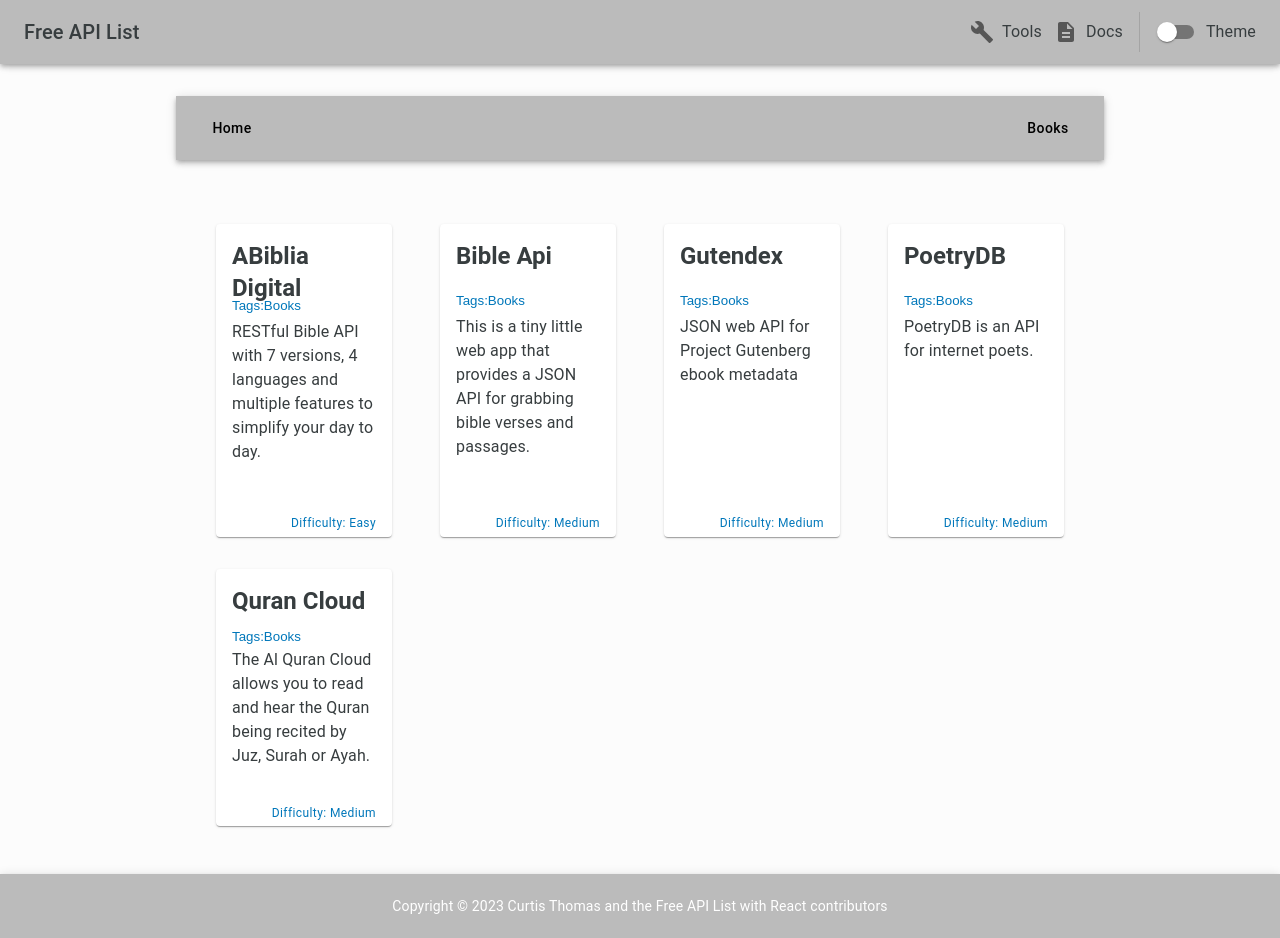
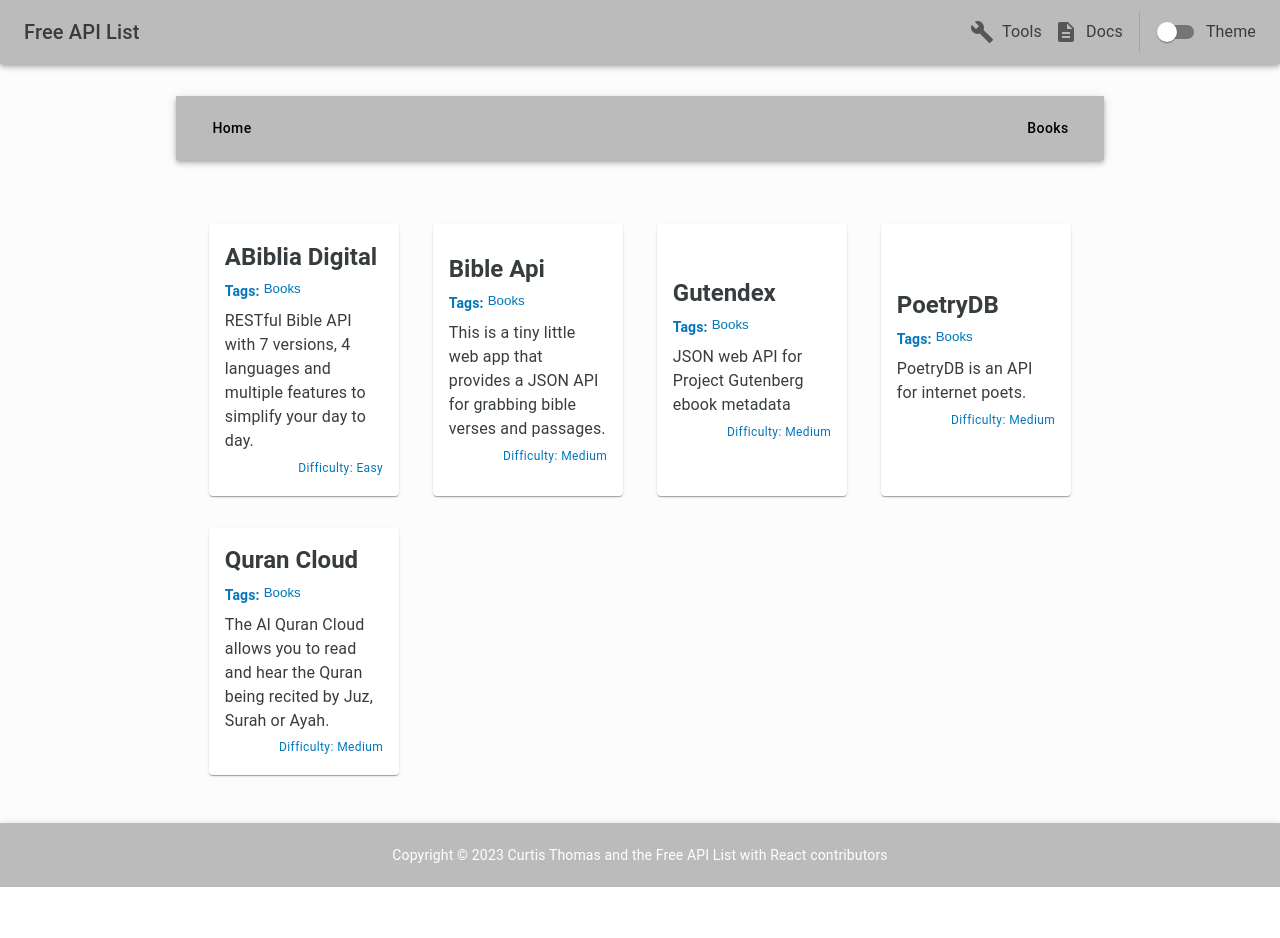
Before and after one commit to Curtis-Thomas/free-api-list-with-react, a React (Create React App) app: page /BooksDash in a window 1280 px wide. After the commit the page ends 887 px from the top, so only its background shows below. Built offline with nearby package versions, Linux system fonts and the light colour scheme.

Commit message:
CardRouting component  overlaps fixed

```diff
--- a/src/components/CardRouting.js
+++ b/src/components/CardRouting.js
@@ -31,7 +31,7 @@ const CardRouting = ({
       <Card
         sx={{
           p: 2,
-          m: 1,
+          m: 0.10,
           display: "flex",
           flexDirection: "column",
           justifyContent: "center",
@@ -42,7 +42,10 @@ const CardRouting = ({
         <Typography
           variant="h5"
           gutterBottom
-          sx={{ fontWeight: "bold", height: "17.5%" }}
+          sx={{
+            fontWeight: "bold",
+            minHeight: "2rem", // Adjusted to allow for variable title height
+          }}
         >
           {cardName}
         </Typography>
@@ -52,18 +55,19 @@ const CardRouting = ({
             flexWrap: "wrap",
             gap: 0.5,
             mb: 1,
-            height: "5%",
           }}
         >
-          Tags:
+          <Typography variant="body2" sx={{ fontWeight: "bold" }}>
+            Tags:
+          </Typography>
           {tags}
         </Box>
-        <Typography variant="body1" gutterBottom sx={{ height: "75%" }}>
+        <Typography variant="body1" gutterBottom>
           {description}
         </Typography>
         <Typography
           variant="caption"
-          sx={{ alignSelf: "flex-end", color: "primary.main", height: "2.5%" }}
+          sx={{ alignSelf: "flex-end", color: "primary.main" }}
         >
           Difficulty: {difficulty}
         </Typography>
```
Also changed, not shown: 1 other file (tests, documents, lock files or other folders).
